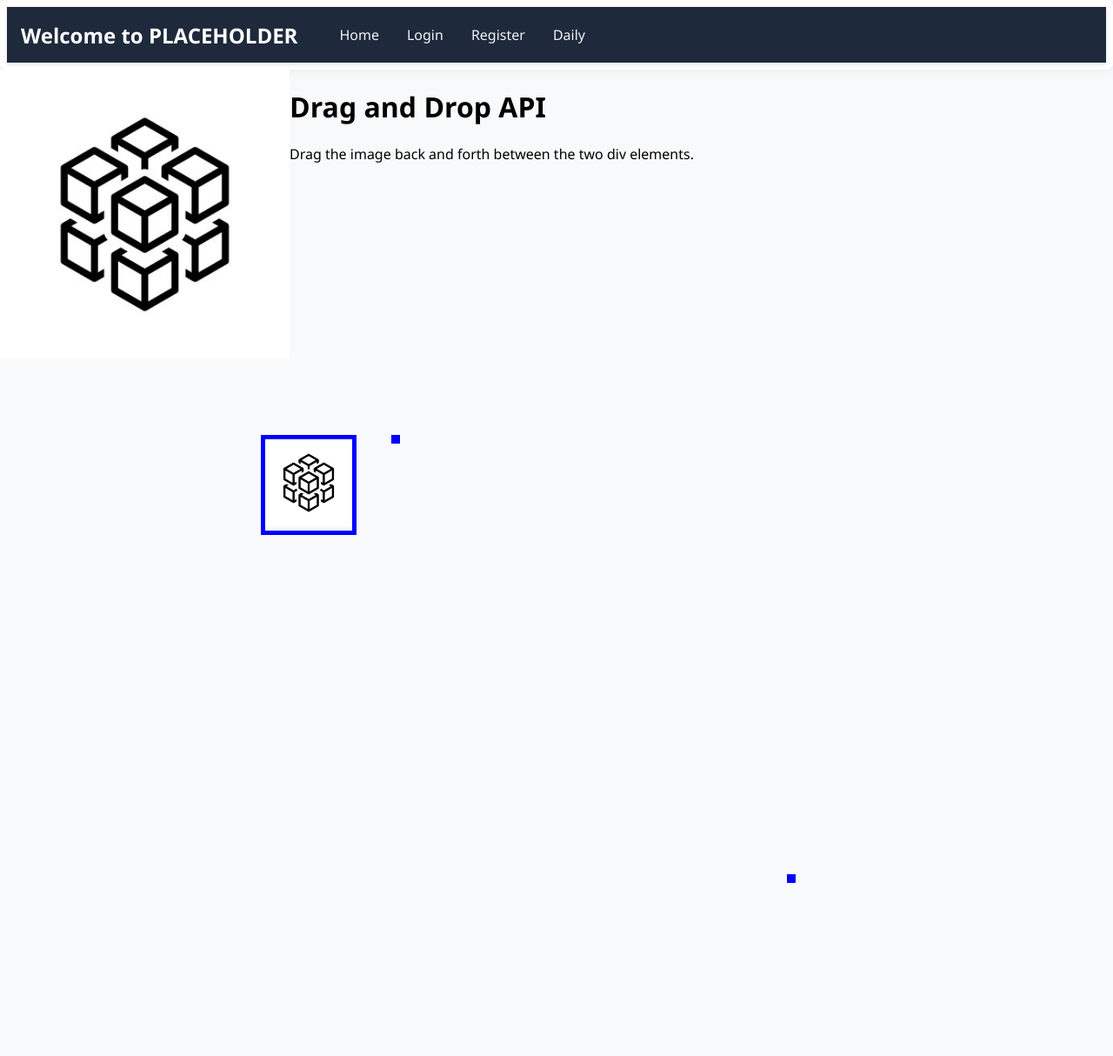
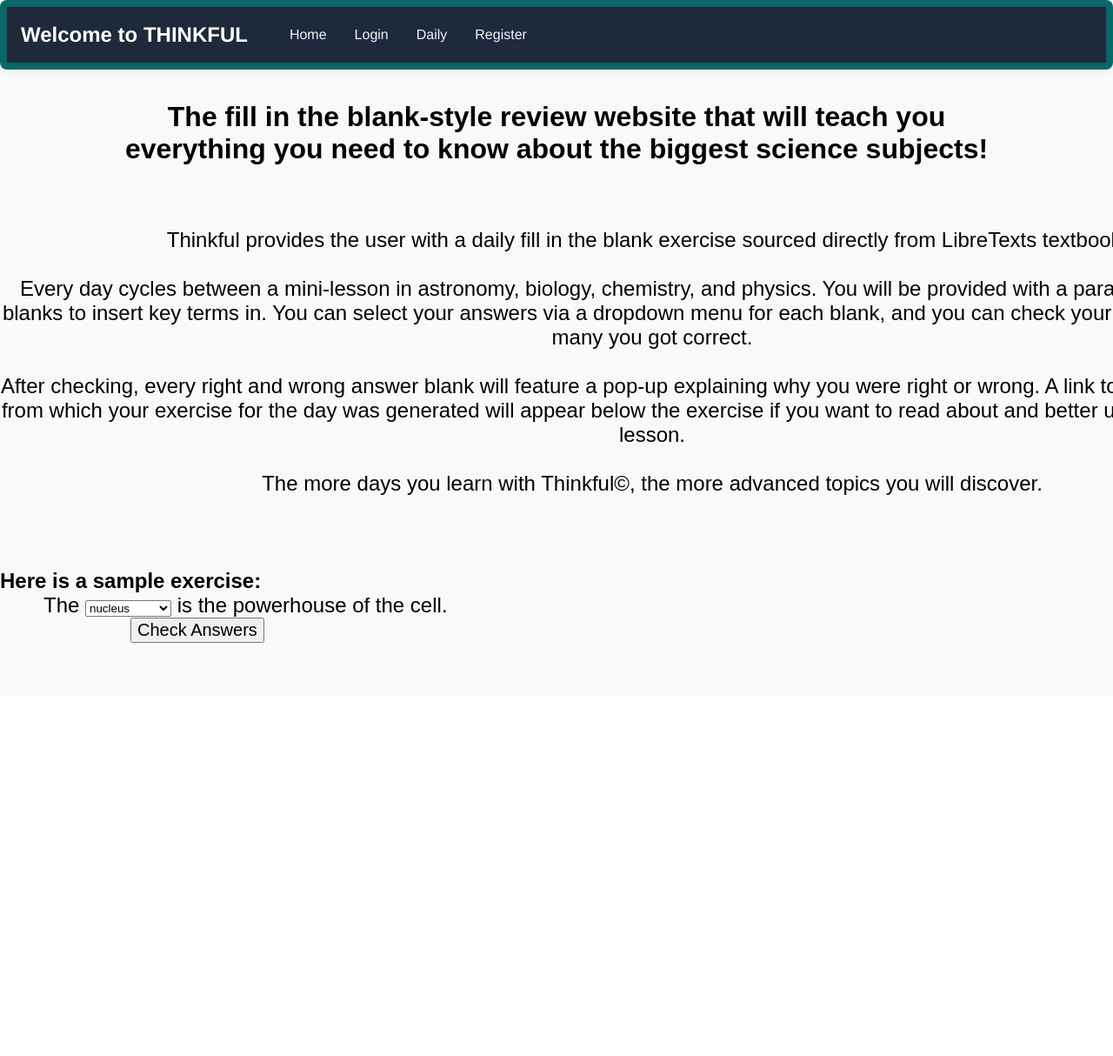
Before and after one commit to BingBong44512/flask-project, a Flask app: page / in a window 1280 px wide; the page is wider, and only the part inside the window is pictured. Shown: the top 1214 px of that part at 87% size. After the commit the page ends 739 px from the top of that part, so only its background shows below. Run offline with Flask 3, Linux system fonts and the light colour scheme; parts of the project's set-up code (start-up, migrations or seed data) failed here and were passed over.

Commit message:
Merged bobby's into main

```diff
--- a/app/models.py
+++ b/app/models.py
@@ -27,9 +27,6 @@ class User(UserMixin, db.Model):
 
 		return check_password_hash(self.password_hash, password)
 
-	def get_name(self):
-		return self.username
-
 	def __repr__(self):
 
 		return f'<User(username = {self.username}, email = {self.email})>'
--- a/app/routes.py
+++ b/app/routes.py
@@ -39,6 +39,7 @@ def login():
 			flash('Logged in successfully.')
 			next = request.args.get('next')
 		else:
+
 			flash('Invalid username or password (temporary)')
 			return render_template('login.html', form=form)
 
--- a/app/static/style.css
+++ b/app/static/style.css
@@ -1,6 +1,6 @@
 body {
 	margin: 0;
-	font-family: 'Segoe UI', Tahoma, Geneva, Verdana, sans-serif;
+	font-family: Helvetica, Geneva, Verdana, sans-serif;
 	background-color: #f8f9fa;
 	color: #000;
 }
@@ -58,7 +58,7 @@ body {
 .container {
 	/*margin: 2rem auto; */
 	padding: 0.5rem;
-	background-color: white;
+	background-color: #0b686a;
 	border-radius: 8px;
 	box-shadow: 0 2px 12px rgba(0, 0, 0, 0.05);
 }
--- a/app/templates/base.html
+++ b/app/templates/base.html
@@ -29,7 +29,7 @@
 					</button> -->
 
 					<div class="navbar-title">
-						Welcome to PLACEHOLDER
+						Welcome to THINKFUL
 					</div>
 
 					<div class="navbar-links">
@@ -43,10 +43,15 @@
 							{% endif %}
 						</div>
 
-						<a href="/register">Register</a>
-
 						<a href="{{url_for('text')}}">Daily</a>
 
+						<div class="register or practice">
+							{% if not current_user.is_authenticated %}
+								<a href="/register">Register</a>
+							{%else %}
+								<a href="/user/{{current_user.username}}">User</a>
+							{% endif %}
+						</div>
 					</div>
 
 				</div>
--- a/app/templates/index.html
+++ b/app/templates/index.html
@@ -1,78 +1,89 @@
 {% extends 'base.html' %}
 
-{% block style %}
-	#div1, #div2 {
-		float: left;
-		width: 100px;
-		height: 35px;
-		margin: 10px;
-		padding: 10px;
-		border: 1px solid black;
-		position: relative;
-	top: 40px;
-	left: 40px;
-	}
-	#div2{
-	top: 40px;
-	left: 100px;
-	}
+{% block scripts %}
+<script>const inputText = "The {mitochondria, nucleus} is the powerhouse of the cell."; const correctAnswers = ["mitochondria"]</script>
+
+<script src="{{url_for('static',filename='js/html-thing.js')}}">
+
+</script>
 {% endblock %}
-
-
-
-{% block scripts %}
-	{% if not current_user.is_authenticated %}
-
-		<script>
-			function dragstartHandler(ev) {
-				ev.dataTransfer.setData("text", ev.target.id);
-			}
-
-			function dragoverHandler(ev) {
-				ev.preventDefault();
-			}
-
-			function dropHandler(ev) {
-				ev.preventDefault();
-				const data = ev.dataTransfer.getData("text");
-				ev.target.appendChild(document.getElementById(data));
-			}
-
-		</script>
-
-	{% endif %}
-
-{% endblock %}
-
-
 
 {% block content %}
 
-<img src=static/box.jpg alt="logo" align="left"  width="333" height="333">
-<div class="logs">
+<head>
+<style>
+/*h1 {
+	text-align: center;
+}
 
-{% if not current_user.is_authenticated %}
+h4 {
+	text-align: center;
+}
 
-<h1>Drag and Drop API</h1>
+h5 {
+	text-align: left;
+}*/
+div.head {
+	width: 1000px;
+	margin: auto;
+	font-weight: bold;
+	font-size: xx-large;
+	text-align: center;
+	font-family: Arial, Helvetica, sans-serif;
+}
+div.bod{
+	width: 1500px;
+	margin: auto;
+	/*font-weight: bold;*/
+	font-size: x-large;
+	text-align: center;
+	font-family: Arial, Helvetica, sans-serif;
 
-<p>Drag the image back and forth between the two div elements.</p>
+}
+div.ex{
+	width: 1500px;
+	margin: auto;
+	font-weight: bold;
+	font-size: x-large;
+	/*text-align: center;*/
+	font-family: Arial, Helvetica, sans-serif;
 
+}
+div.smallex{
+	width: 1500px;
+	margin: auto;
+	/*font-weight: bold;*/
+	font-size: x-large;
+	/*text-align: center;*/
+	font-family: Arial, Helvetica, sans-serif;
+	padding-left: 50px
+}
+div.smallex button {
+	display: block;
+	margin: 50px;
+	/*margin: auto;*/
+	/*font-weight: bold;*/
+	font-size: x-large;
+	/*text-align: center;*/
+	font-family: Arial, Helvetica, sans-serif;
+	margin-left: 0;
+}
+</style>
 
+</head>
 
-<br><br><br><br><br><br><br><br><br><br><br><br><br>
-<div id="div1" ondrop="dropHandler(event)"   ondragover="dragoverHandler(event)" width="100" height="300" style="position: absolute; top: 500px; left: 300px; border-width: 5px; border-style: solid; border-color: blue;">
-<img id="img1" src=static\box.jpg draggable="true" ondragstart="dragstartHandler(event)" width="100" height="100" style="top: 300px; left: 150px;"></div>
-<div id="div1" ondrop="dropHandler(event)"   ondragover="dragoverHandler(event)" width="100" height="300" style="position: absolute; top: 500px; left: 450px; border-width: 5px; border-style: solid; border-color: blue;">
-<div id="div1" ondrop="dropHandler(event)"   ondragover="dragoverHandler(event)" width="100" height="300" style="position: absolute; top: 500px; left: 450px; border-width: 5px; border-style: solid; border-color: blue;">
-<div id="div1" ondrop="dropHandler(event)"   ondragover="dragoverHandler(event)" width="100" height="300" style="position: absolute; top: 500px; left: 450px; border-width: 5px; border-style: solid; border-color: blue;">
-<div id="div1" ondrop="dropHandler(event)"   ondragover="dragoverHandler(event)" width="100" height="300" style="position: absolute; top: 500px; left: 450px; border-width: 5px; border-style: solid; border-color: blue;">
-
-
-
-
+<div id="jiejfiejf">
+	<br><br>
+	<div class = "head"> The fill in the blank-style review website that will teach you everything you need to know about the biggest science subjects! </div>
+	<br><br><br><br>
+	<div class = "bod"> Thinkful provides the user with a daily fill in the blank exercise sourced directly from LibreTexts textbooks. <br><br>
+	Every day cycles between a mini-lesson in astronomy, biology, chemistry, and physics. You will be provided with a paragraph with several blanks to insert key terms in. You can select your answers via a dropdown menu for each blank, and you can check your answers to see how many you got correct. <br><br>After checking, every right and wrong answer blank will feature a pop-up explaining why you were right or wrong. A link to the textbook lesson from which your exercise for the day was generated will appear below the exercise if you want to read about and better understand that day's lesson. <br><br>
+	The more days you learn with Thinkful©, the more advanced topics you will discover.<br><br><br><br> </div>
+	<div class="ex"> Here is a sample exercise: <br></div>
 
 </div>
 
-{% endif %}
+<div id="output" class="smallex"></div>
+	<button style="margin-left:150px; font-size:20px;" onclick="checkAnswers()">Check Answers</button>
 
 {% endblock %}
--- a/app/templates/user.html
+++ b/app/templates/user.html
@@ -2,7 +2,6 @@
 
 {% block content %}
 <h1>
-	Hi, {{ username }}
+	Welcome, {{ username }}!
 </h1>
-<button type="button" onclick="alert('test. I big mad')" style="width:300px; height:300px; align:center">Click Me! </button>
 {% endblock %}
--- a/requirements.txt
+++ b/requirements.txt
@@ -5,9 +5,7 @@ flask-moment
 flask-wtf
 flask-login
 flask-security
-flask-admin[sqlalchemy,images]
-flask-principal
-flask-mailman
+flask-admin
 wtforms
 python-dotenv
 email-validator
```
Also changed, not shown: app/forms.py (line endings or trailing spaces), instance/placeholder.db.
